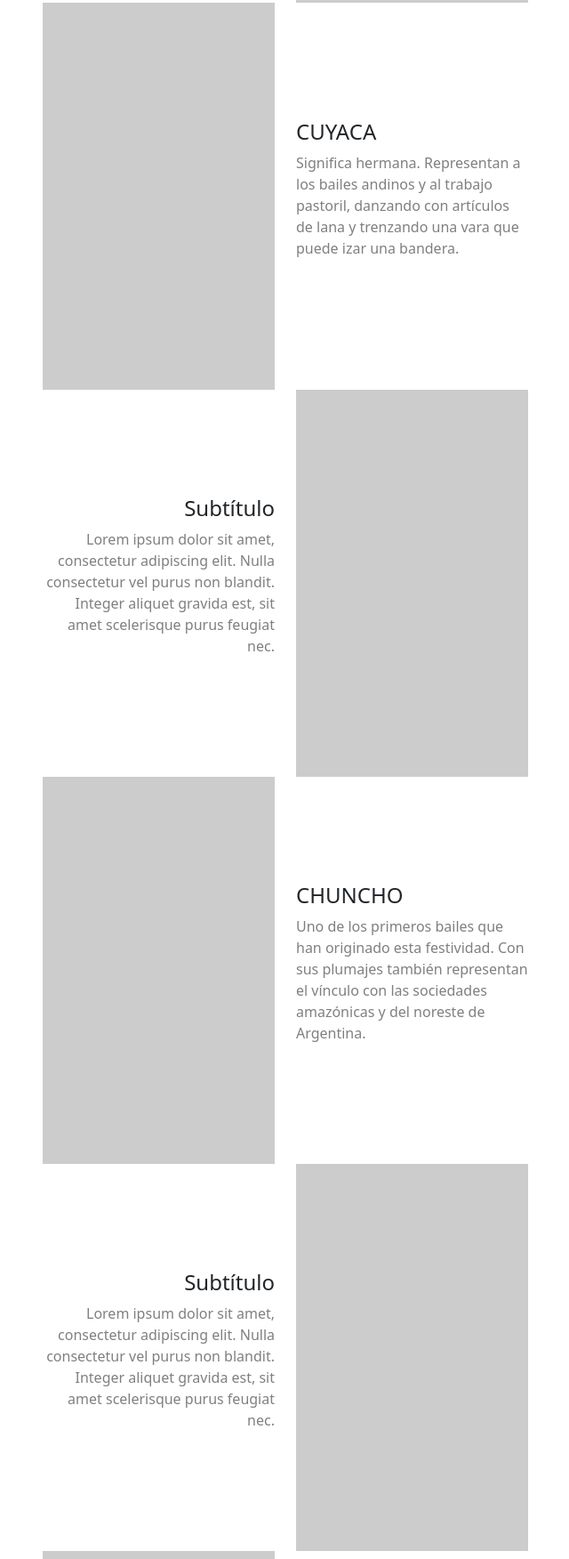
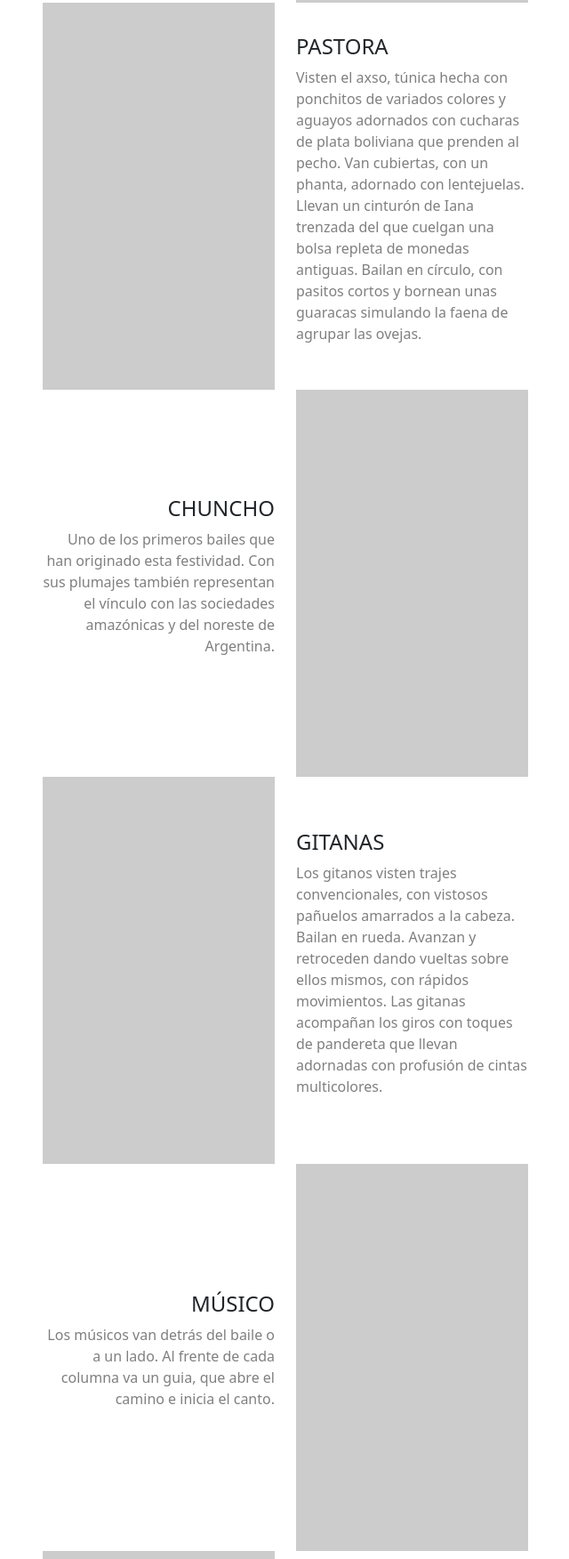
Before and after one commit to carnaval-la-tirana/maqueta, a plain HTML site: page index.html in a window 1280 px wide. Shown: the part 2678-4430 px from the top of the page at 89% size, without its empty margins (319-959 px from the left). Drawn offline with nearby package versions, Linux system fonts and the light colour scheme.

Commit message:
Update index.html

```diff
--- a/index.html
+++ b/index.html
@@ -66,7 +66,7 @@
                             </div>
                             <div class="col-md-6">
                                 <div class="text-md-start">
-                                    <h4>Subtítulo</h4>
+                                    <h4>PIEL ROJA</h4>
                                     <p class="text-black-50">
                                         Lorem ipsum dolor sit amet, consectetur adipiscing elit. Nulla consectetur vel purus non blandit. Integer aliquet gravida est, sit amet scelerisque purus feugiat nec.
                                     </p>
@@ -82,9 +82,9 @@
                             </div>
                             <div class="col-md-6 order-sm-1">
                                 <div class="text-md-end">
-                                    <h4>Subtítulo</h4>
+                                    <h4>CUYACA</h4>
                                     <p class="text-black-50">
-                                        Lorem ipsum dolor sit amet, consectetur adipiscing elit. Nulla consectetur vel purus non blandit. Integer aliquet gravida est, sit amet scelerisque purus feugiat nec.
+                                        Significa hermana. Representan a los bailes andinos y al trabajo pastoril, danzando con artículos de lana y trenzando una vara que puede izar una bandera.
                                     </p>
                                 </div>
                             </div>
@@ -98,9 +98,9 @@
                             </div>
                             <div class="col-md-6">
                                 <div class="text-md-start">
-                                    <h4>CUYACA</h4>
+                                    <h4>PASTORA</h4>
                                     <p class="text-black-50">
-                                        Significa hermana. Representan a los bailes andinos y al trabajo pastoril, danzando con artículos de lana y trenzando una vara que puede izar una bandera.
+                                        Visten el axso, túnica hecha con ponchitos de variados colores y aguayos adornados con cucharas de plata boliviana que prenden al pecho. Van cubiertas, con un phanta, adornado con lentejuelas. Llevan un cinturón de Iana trenzada del que cuelgan una bolsa repleta de monedas antiguas. Bailan en círculo, con pasitos cortos y bornean unas guaracas simulando la faena de agrupar las ovejas.
                                     </p>
                                 </div>
                             </div>
@@ -114,9 +114,9 @@
                             </div>
                             <div class="col-md-6 order-sm-1">
                                 <div class="text-md-end">
-                                    <h4>Subtítulo</h4>
+                                    <h4>CHUNCHO</h4>
                                     <p class="text-black-50">
-                                        Lorem ipsum dolor sit amet, consectetur adipiscing elit. Nulla consectetur vel purus non blandit. Integer aliquet gravida est, sit amet scelerisque purus feugiat nec.
+                                        Uno de los primeros bailes que han originado esta festividad. Con sus plumajes también representan el vínculo con las sociedades amazónicas y del noreste de Argentina.
                                     </p>
                                 </div>
                             </div>
@@ -131,9 +131,9 @@
                             </div>
                             <div class="col-md-6">
                                 <div class="text-md-start">
-                                    <h4>CHUNCHO</h4>
+                                    <h4>GITANAS</h4>
                                     <p class="text-black-50">
-                                        Uno de los primeros bailes que han originado esta festividad. Con sus plumajes también representan el vínculo con las sociedades amazónicas y del noreste de Argentina.
+                                        Los gitanos visten trajes convencionales, con vistosos pañuelos amarrados a la cabeza. Bailan en rueda. Avanzan y retroceden dando vueltas sobre ellos mismos, con rápidos movimientos. Las gitanas acompañan los giros con toques de pandereta que llevan adornadas con profusión de cintas multicolores.
                                     </p>
                                 </div>
                             </div>
@@ -147,9 +147,9 @@
                             </div>
                             <div class="col-md-6 order-sm-1">
                                 <div class="text-md-end">
-                                    <h4>Subtítulo</h4>
+                                    <h4>MÚSICO</h4>
                                     <p class="text-black-50">
-                                        Lorem ipsum dolor sit amet, consectetur adipiscing elit. Nulla consectetur vel purus non blandit. Integer aliquet gravida est, sit amet scelerisque purus feugiat nec.
+                                        Los músicos van detrás del baile o a un lado. Al frente de cada columna va un guia, que abre el camino e inicia el canto.
                                     </p>
                                 </div>
                             </div>
```
